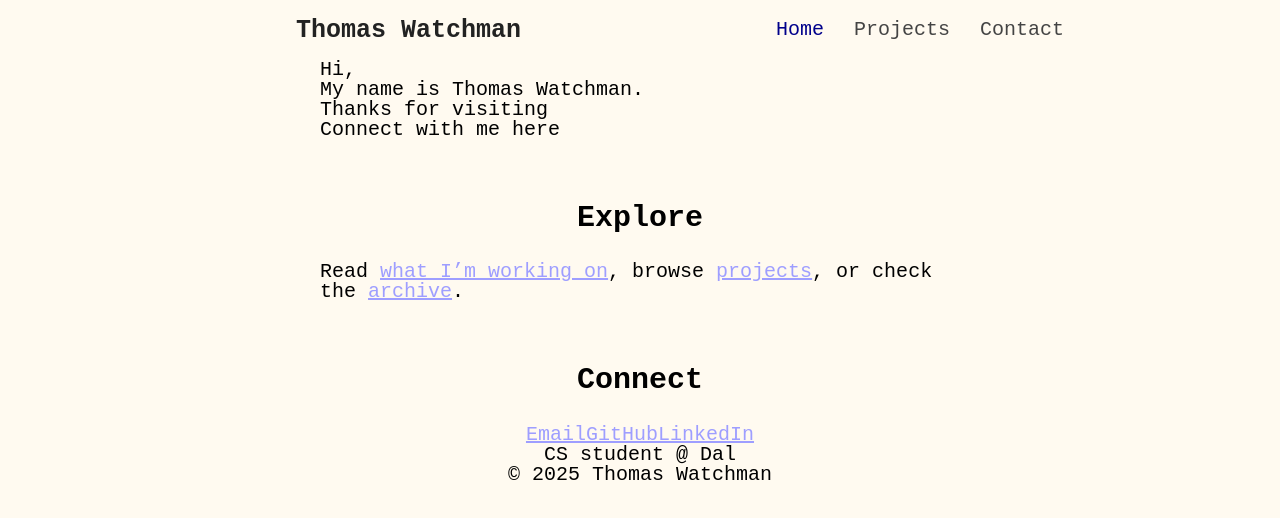
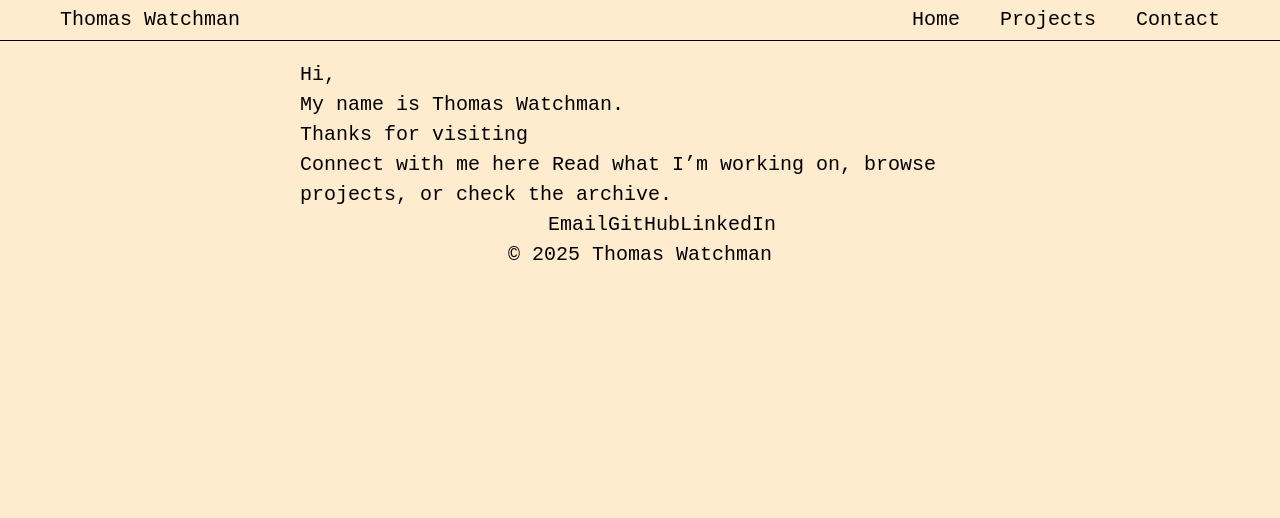
Before and after one commit to thomas12121212/PersonalWebsite, a React (Vite) app: page / in a window 1280 px wide. Shown: the top 518 px of the page. Built offline with nearby package versions, Linux system fonts and the light colour scheme.

Commit message:
fixed navbar

```diff
--- a/src/App.css
+++ b/src/App.css
@@ -7,47 +7,31 @@
 
 .navbar {
   position: fixed;
-  width: 60%;
-  margin-left: 20%;
-  top: 0;
-  left: 0;
-  height: 20px;
+  border-bottom: black 1px solid;
+  width: 100%;
+  height: 2rem;
   display: flex;
   justify-content: space-between;
   align-items: center;
   padding: 1rem 2rem;
-  background-color: floralwhite;
+  background-color: blanchedalmond;
   z-index: 1000;
 }
-.icon-row {
-  gap: 22px;
-  align-items: center;
+
+.navbar a {
+  padding: 1rem 1rem;
 }
 
-.logo {
-  height: 6em;
-  padding: 1.5em;
-  will-change: filter;
-  transition: filter 300ms;
-}
-.logo:hover {
-  filter: drop-shadow(0 0 2em #646cffaa);
-}
-.logo.react:hover {
-  filter: drop-shadow(0 0 2em #61dafbaa);
+.main{
+  padding-top: 3rem;
 }
 
-@keyframes logo-spin {
-  from {
-    transform: rotate(0deg);
-  }
-  to {
-    transform: rotate(360deg);
-  }
+
+p {
+  text-align: left
 }
 
-@media (prefers-reduced-motion: no-preference) {
-  a:nth-of-type(2) .logo {
-    animation: logo-spin infinite 20s linear;
-  }
+.paragraph {
+  width: 80%;
+  padding-left: 15rem;
 }
--- a/src/index.css
+++ b/src/index.css
@@ -1,73 +1,44 @@
+/* Reset and basic setup */
+* {
+  margin: 0;
+  padding: 0;
+  box-sizing: border-box;
+}
+
+/* Apply to the entire page */
 :root {
-  font-family: "Courier New", "serif";
-  line-height: 1;
+  font-family: "Courier New", serif;
+  line-height: 1.5;
   font-weight: 400;
   font-size: 20px;
 
+  /* Dark/light theme options */
   color-scheme: dark;
-  background-color: floralwhite;
-  color: black;/* hairline rules */
-
-}
-body{
-  margin: 0;
-  padding: 0;
+  color: black;
+  background-color: blanchedalmond;
 }
 
-h1, h2, h3 {
-  margin-top: 60px;
-  font-weight: 700;
-  line-height: 1.25;
-  text-align: center;
-}
-.paragraph {
-  text-align: left;
-  padding-left: 25%;
-  padding-right: 25%;
+/* Make sure the app takes up the full screen */
+html, body, #root {
+  height: 100%;
+  width: 100%;
 }
 
-
-
-/* Logo (your name, top left) */
-.nav-logo {
-  font-weight: 700;
-  font-size: 1.25rem;
-  color: #222;
+/* Optional: set link and scrollbar styles */
+a {
+  color: inherit;
   text-decoration: none;
 }
 
-/* Right-aligned links */
-.nav-links {
-  display: flex;
-  gap: 1.5rem;
+a:hover {
+  text-decoration: underline;
 }
 
-
-/* Link styling */
-.nav-links a {
-  color: #444;
-  text-decoration: none;
-  font-weight: 500;
-  transition: color 0.2s ease;
+/* Optional scrollbar customization */
+::-webkit-scrollbar {
+  width: 8px;
 }
-
-.nav-links a:hover {
-  color: #007acc;
+::-webkit-scrollbar-thumb {
+  background-color: #ccc;
+  border-radius: 10px;
 }
-
-/* Highlight active link */
-.nav-links a.active {
-  color: darkblue;
-}
-
-/* Make it look good on smaller screens */
-@media (max-width: 600px) {
-  .navbar {
-    flex-direction: column;
-    align-items: flex-start;
-  }
-
-  .nav-links {
-    margin-top: 0.5rem;
-  }
-}
--- a/src/pages/Home.jsx
+++ b/src/pages/Home.jsx
@@ -1,32 +1,23 @@
 export default function Home() {
   return (
       <>
-          <h1></h1>
+          <main>
               <div className="paragraph">
                   <p>Hi,
                       <br></br> My name is Thomas Watchman.
                       <br></br> Thanks for visiting
                       <br></br> Connect with me here
-
-          </p>
-          </div>
-          <h2 className="section-title">Explore</h2>
-          <div className="paragraph">
-          <p>
                       Read <a href="#">what I’m working on</a>, browse <a href="#">projects</a>,
                       or check the <a href="#">archive</a>.
                   </p>
-          </div>
-          <h2 className="section-title">Connect</h2>
                   <div className="icon-row">
                       <a href="mailto:thomas@example.com">Email</a>
                       <a href="https://github.com/thomas12121212" target="_blank" rel="noopener noreferrer">GitHub</a>
                       <a href="https://www.linkedin.com/in/thomaswatchman" target="_blank"
                          rel="noopener noreferrer">LinkedIn</a>
                   </div>
-          <div>
-              CS student @ Dal
               </div>
+          </main>
       </>
   )
 }
```
Also changed, not shown: src/App.jsx (line endings or trailing spaces). Lines whose indentation alone changed are shown as unchanged.
